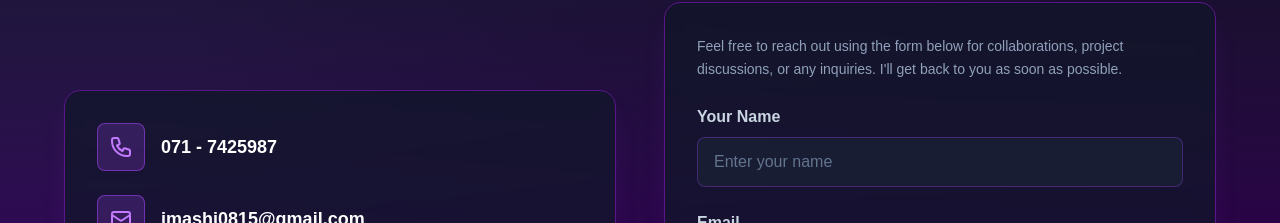
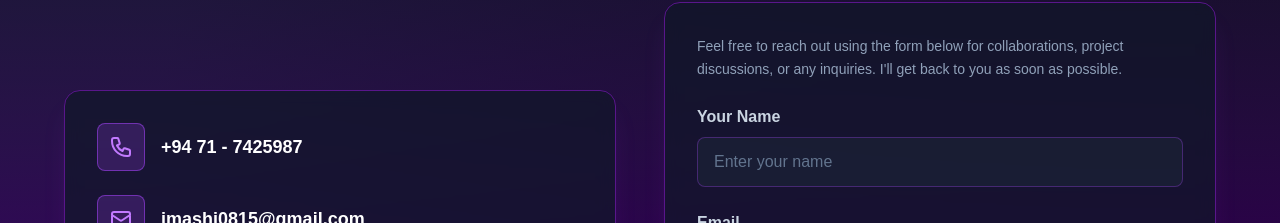
Before and after one commit to Imashi-wimalasekera/My-Portfolio, a Next.js app in the folder frontend/: page / in a window 1280 px wide. Shown: the part 6292-6515 px from the top of the page. Built offline with nearby package versions, Linux system fonts and the light colour scheme.

Commit message:
Update ContactSection.tsx

```diff
--- a/frontend/app/components/ContactSection.tsx
+++ b/frontend/app/components/ContactSection.tsx
@@ -90,7 +90,7 @@
                   </svg>
                 </div>
                 <div>
-                  <p className="text-lg font-semibold text-white">071 - 7425987</p>
+                  <p className="text-lg font-semibold text-white">+94 71 - 7425987</p>
                 </div>
               </div>
 
```
